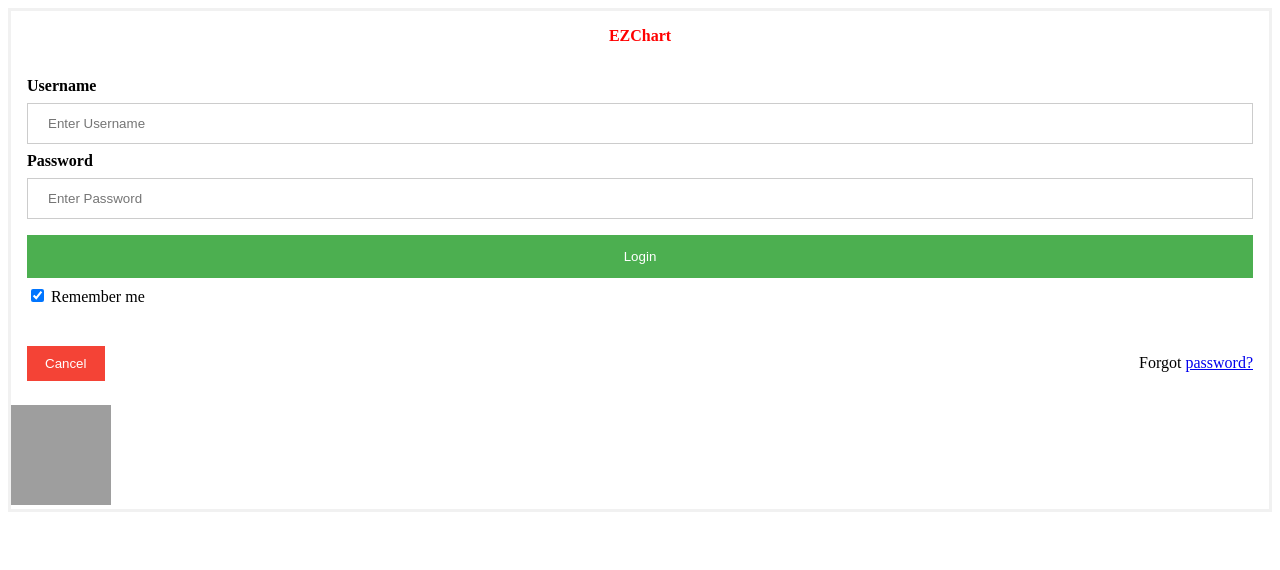
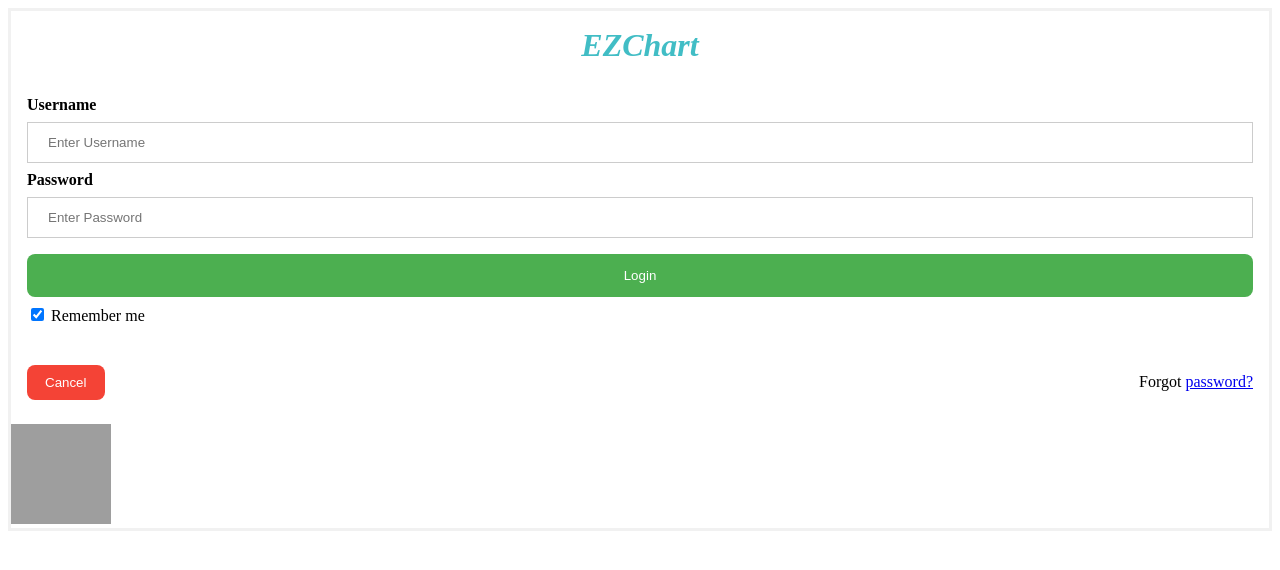
Before and after one commit to ActualSalt/EZChart, a PHP site: page / in a window 1280 px wide. Shown: the top 570 px of the page. Run offline with PHP 8.4, Linux system fonts and the light colour scheme; grey boxes are pictures that could not be loaded.

Commit message:
Push changes to login.css
Cleanup and make stuff nice, add neat logo to container

```diff
--- a/CS410Project/login.css
+++ b/CS410Project/login.css
@@ -15,7 +15,9 @@ input[type=text], input[type=password] {
 
 #Title {
   text-align: center;
-  color: red
+  color: #41bdc5;
+  font-size: 32px;
+  font-style: italic;
 }
 
 
@@ -28,13 +30,19 @@ button {
     border: none;
     cursor: pointer;
     width: 100%;
+    border-radius: 8px;
 }
 
 /* Add a hover effect for buttons */
 button:hover {
     opacity: 0.8;
 }
-
+/* Style for logo */
+.logocontainer {
+    position: relative;
+    bottom: 0;
+    right: 0;
+}
 /* Extra style for the cancel button (red) */
 .cancelbtn {
     width: auto;
```
